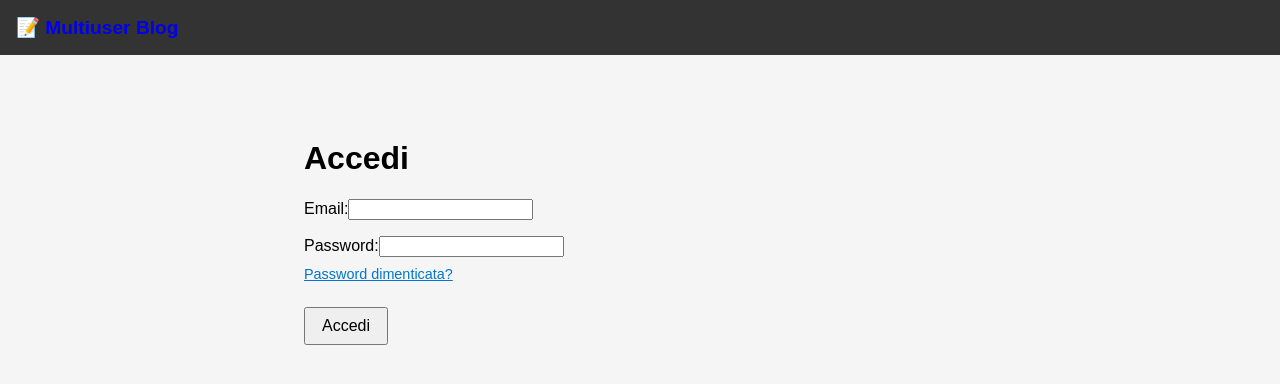
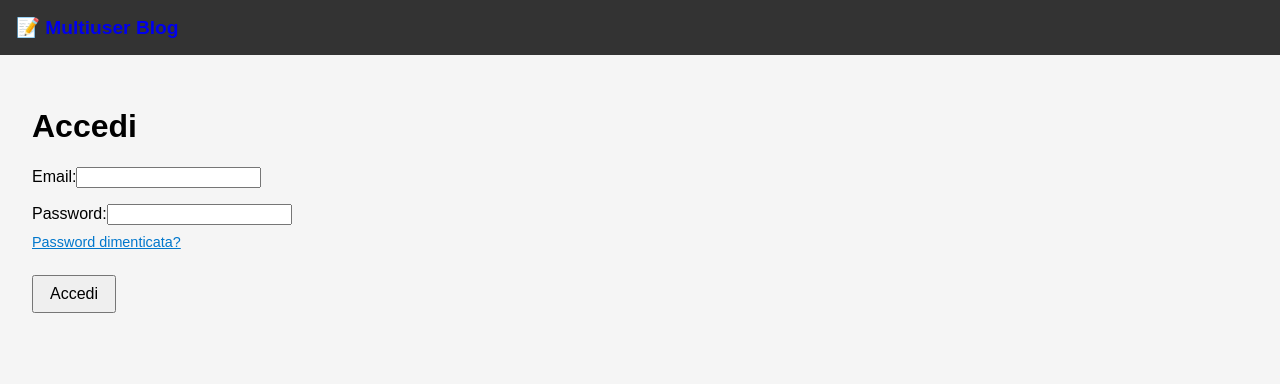
Before and after one commit to giosuepinna/Multiuser_Blog, a React (Vite) app: page /login in a window 1280 px wide. Shown: the top 384 px of the page. Built offline with nearby package versions, Linux system fonts and the light colour scheme.

Commit message:
Update: aggiunta rotta protetta per pagina post autore

```diff
--- a/src/App.jsx
+++ b/src/App.jsx
@@ -1,75 +1,77 @@
 import React from "react";
-import { BrowserRouter, Routes, Route, Navigate } from "react-router-dom";
-import { useAuth } from "./contexts/AuthContext";
-import Nav from "./components/Nav";
+import { BrowserRouter as Router, Routes, Route, Navigate } from "react-router-dom";
+import Blog from "./pages/Blog";
 import Login from "./pages/Login";
 import Register from "./pages/Register";
-import Blog from "./pages/Blog";
+import EditProfile from "./pages/EditProfile";
 import PostDetail from "./pages/PostDetail";
-import ActivateAccount from "./pages/ActivateAccount";
-import NewPost from "./pages/NewPost";
-import ForgotPassword from "./pages/ForgotPassword";
-import ResetPassword from "./pages/ResetPassword";
-import EditProfile from "./pages/EditProfile";
-import Profile from "./pages/Profile";
+import CreatePost from "./pages/CreatePost";
+import UserPosts from "./pages/UserPosts"; // ✅ nuovo import
+import { AuthProvider, useAuth } from "./contexts/AuthContext";
+import { SocketProvider } from "./contexts/SocketContext";
+import Nav from "./components/Nav";
+
+// ✅ Componente per route protette
+const PrivateRoute = ({ children }) => {
+  const { user } = useAuth();
+  return user ? children : <Navigate to="/login" />;
+};
 
 const App = () => {
-  const { user, loadingUser } = useAuth();
-
-  if (loadingUser) {
-    return <p style={{ textAlign: "center", marginTop: "2rem" }}>Caricamento utente...</p>;
-  }
-
   return (
-    <BrowserRouter>
-      <div style={styles.wrapper}>
-        <Nav />
-        <main style={styles.main}>
+    <AuthProvider>
+      <SocketProvider>
+        <Router>
+          <Nav />
           <Routes>
-            {/* Rotte pubbliche */}
+            <Route
+              path="/"
+              element={
+                <PrivateRoute>
+                  <Blog />
+                </PrivateRoute>
+              }
+            />
             <Route path="/login" element={<Login />} />
             <Route path="/register" element={<Register />} />
-            <Route path="/user/activate/:token" element={<ActivateAccount />} />
-            <Route path="/forgot-password" element={<ForgotPassword />} />
-            <Route path="/reset-password" element={<ResetPassword />} />
-
-            {/* Rotte protette */}
-            <Route path="/" element={user ? <Blog /> : <Navigate to="/login" />} />
-            <Route path="/post/:id" element={user ? <PostDetail /> : <Navigate to="/login" />} />
-            <Route path="/new-post" element={user ? <NewPost /> : <Navigate to="/login" />} />
             <Route
-              path="/profile"
+              path="/profile/edit"
               element={
-                user
-                  ? (!user.username || !user.avatar)
-                    ? <Navigate to="/profile/edit" />
-                    : <Profile />
-                  : <Navigate to="/login" />
+                <PrivateRoute>
+                  <EditProfile />
+                </PrivateRoute>
               }
             />
-            <Route path="/profile/edit" element={user ? <EditProfile /> : <Navigate to="/login" />} />
+            <Route
+              path="/create"
+              element={
+                <PrivateRoute>
+                  <CreatePost />
+                </PrivateRoute>
+              }
+            />
+            <Route
+              path="/post/:id"
+              element={
+                <PrivateRoute>
+                  <PostDetail />
+                </PrivateRoute>
+              }
+            />
+            <Route
+              path="/user/:id" // ✅ nuova rotta autore
+              element={
+                <PrivateRoute>
+                  <UserPosts />
+                </PrivateRoute>
+              }
+            />
+            <Route path="*" element={<Navigate to="/" />} />
           </Routes>
-        </main>
-      </div>
-    </BrowserRouter>
+        </Router>
+      </SocketProvider>
+    </AuthProvider>
   );
 };
 
-const styles = {
-  wrapper: {
-    display: "flex",
-    flexDirection: "column",
-    minHeight: "100vh", // ✅ mantiene altezza fissa
-    fontFamily: "Arial, sans-serif",
-    backgroundColor: "#f5f5f5",
-  },
-  main: {
-    flex: 1,
-    padding: "2rem",
-    maxWidth: "800px",
-    margin: "0 auto",
-    width: "100%",
-  },
-};
-
 export default App;
```
